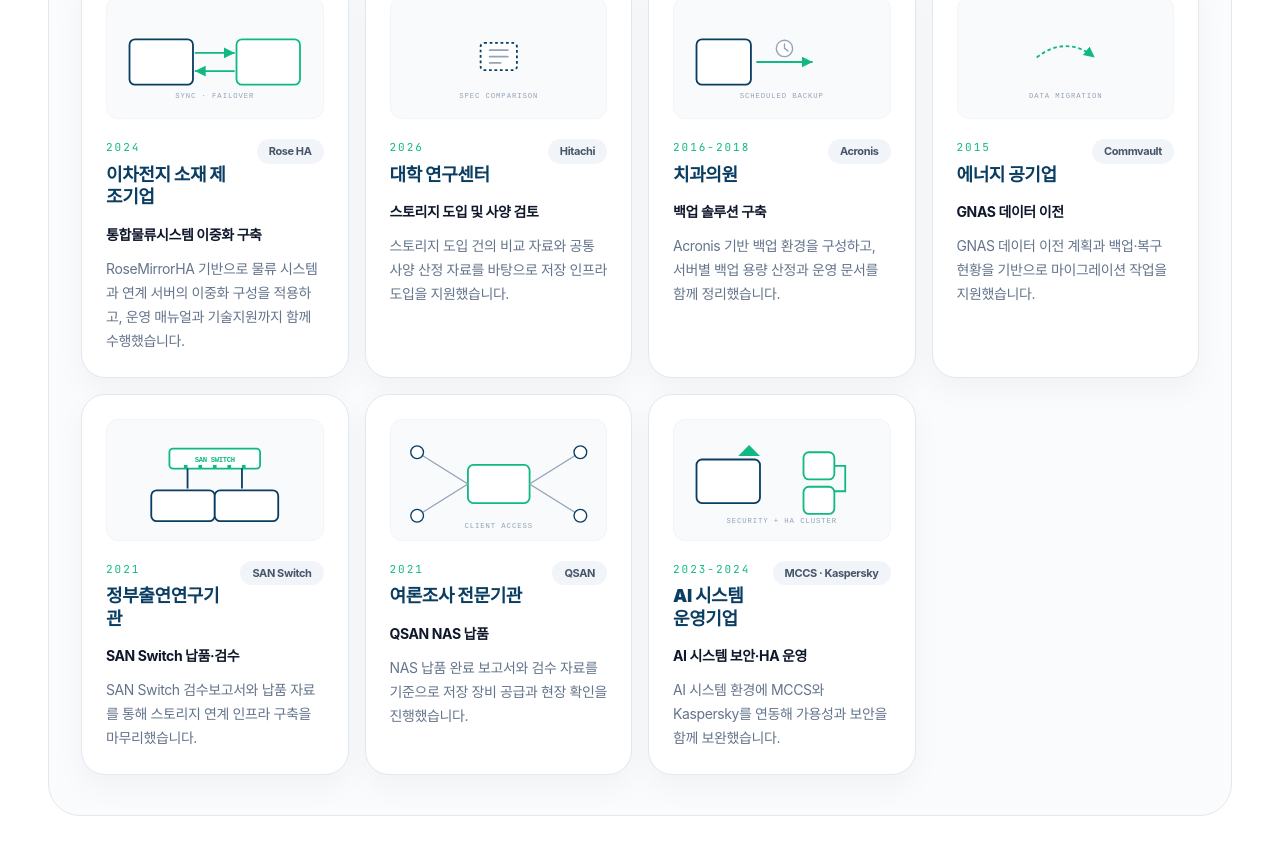
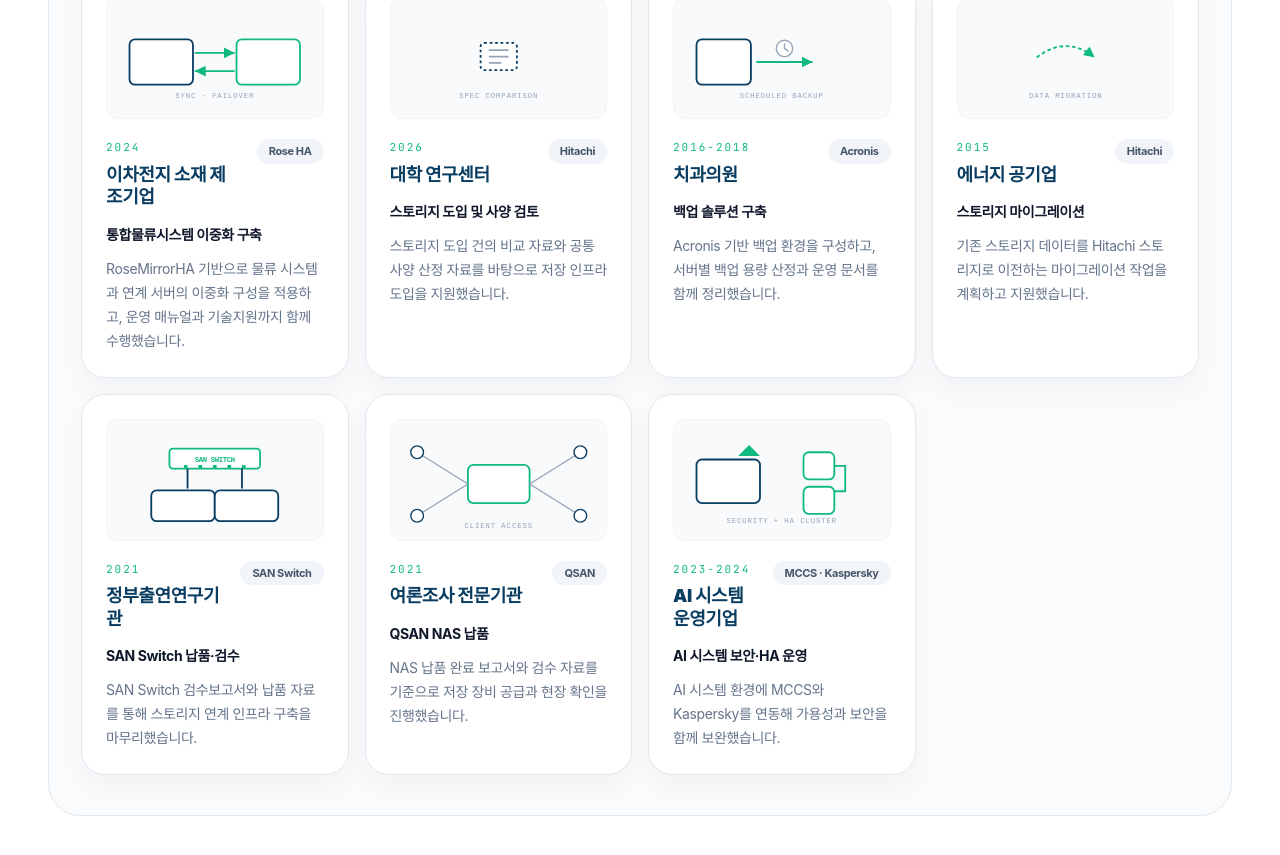
Before and after one commit to yumunix/einstech-landing, a Next.js app: page /partners in a window 1280 px wide. Shown: the part 2160-3015 px from the top of the page. Built offline with nearby package versions, Linux system fonts and the light colour scheme; a web font is replaced by a local one.

Commit message:
fix(partners): correct energy company case to Hitachi storage migration

```diff
--- a/app/partners/page.jsx
+++ b/app/partners/page.jsx
@@ -49,10 +49,10 @@ const customerReferences = [
   },
   {
     customer: "에너지 공기업",
-    project: "GNAS 데이터 이전",
+    project: "스토리지 마이그레이션",
     year: "2015",
-    partner: "Commvault",
-    summary: "GNAS 데이터 이전 계획과 백업·복구 현황을 기반으로 마이그레이션 작업을 지원했습니다.",
+    partner: "Hitachi",
+    summary: "기존 스토리지 데이터를 Hitachi 스토리지로 이전하는 마이그레이션 작업을 계획하고 지원했습니다.",
     diagram: "migration",
   },
   {
```
